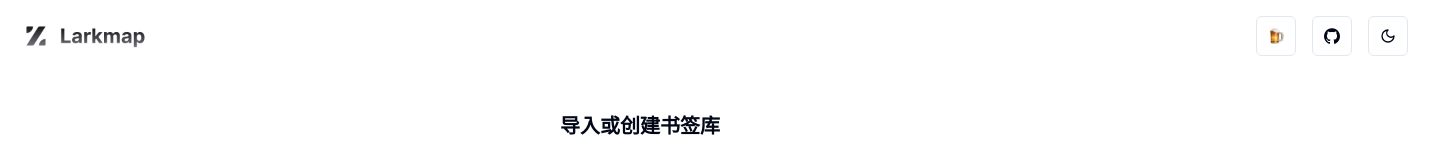
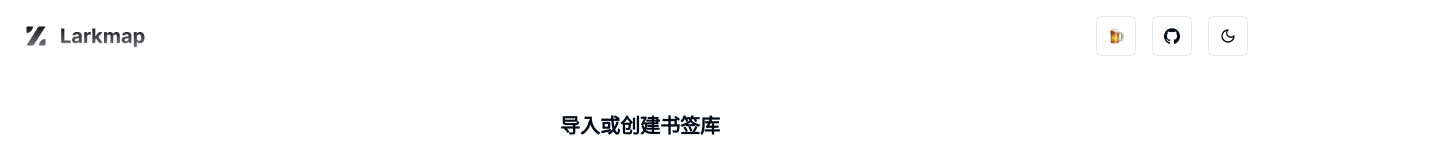
Before and after one commit to vscing-design/vscing-node, a React (Vite) app in the folder domain/: page /about in a window 1280 px wide. Shown: the top 160 px of the page, 1440 px wide, since content can reach past the window. Built offline with nearby package versions, Linux system fonts and the light colour scheme.

Commit message:
Update index.tsx

```diff
--- a/domain/src/components/Header/index.tsx
+++ b/domain/src/components/Header/index.tsx
@@ -13,7 +13,7 @@ function Header() {
     return theme === 'dark' || theme === "system" && window.matchMedia("(prefers-color-scheme: dark)").matches;
   }, [theme]);
 
-  return <div className="flex justify-between items-center w-[1440px] h-[72px] mx-auto pl-[24px] pr-[32px]">
+  return <div className="flex justify-between items-center max-w-[1440px] w-full h-[72px] mx-auto pl-[24px] pr-[32px]">
     <div className="w-[122px] h-[24px]">
       <img src={isDark ? Images.darkLogo : Images.lightLogo}/>
     </div>
```
